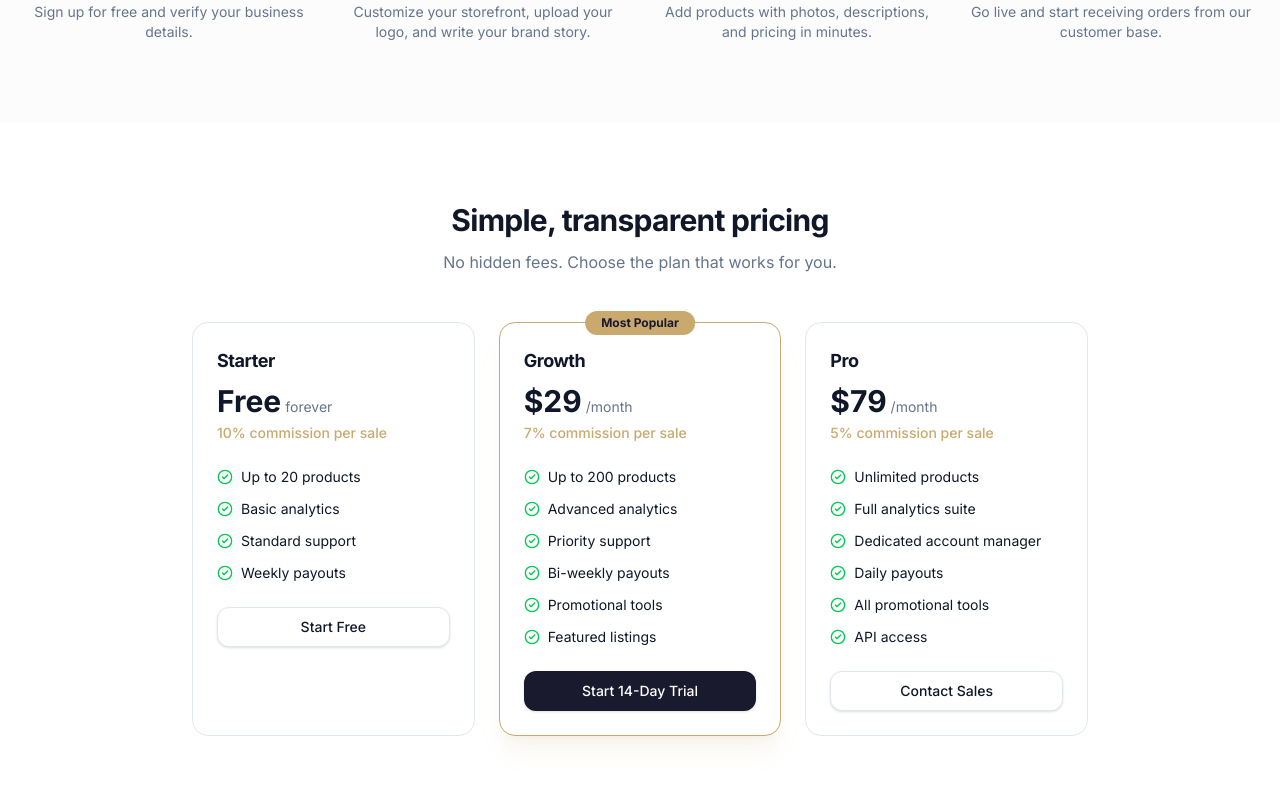
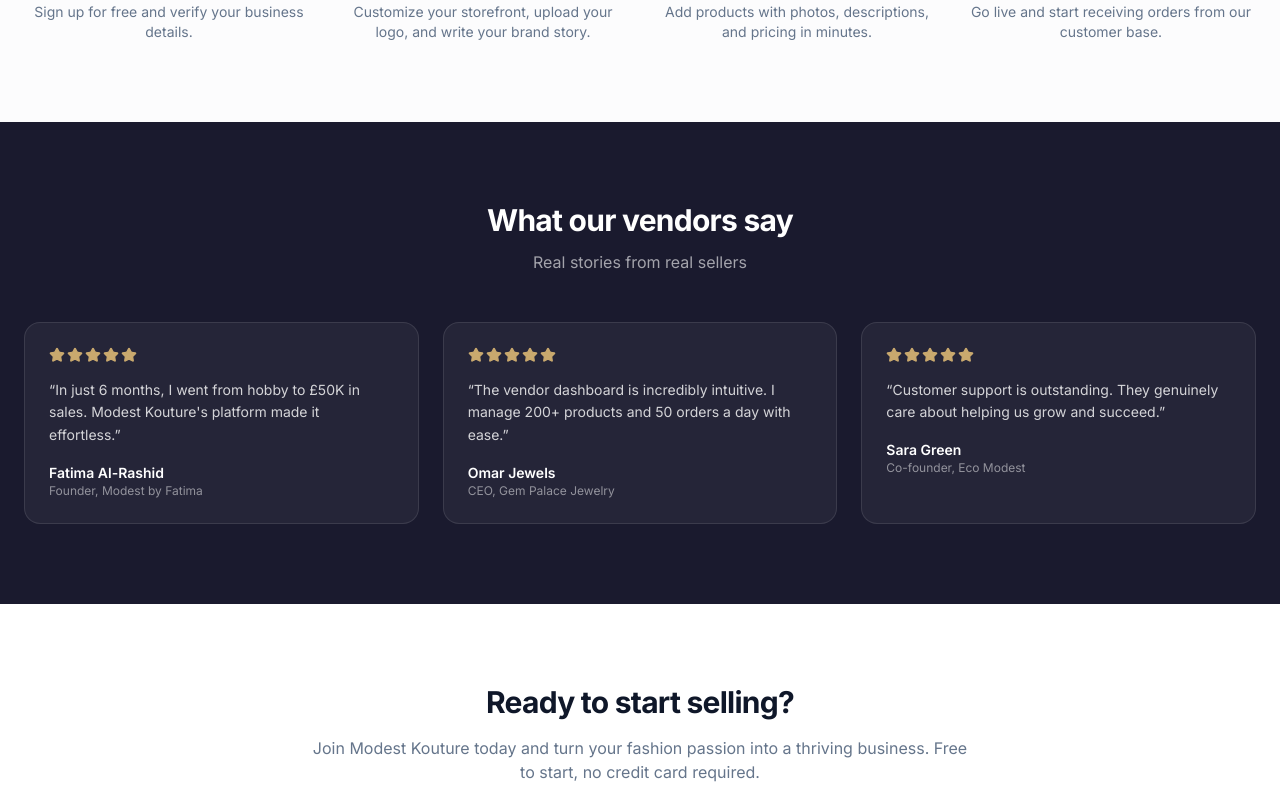
Before and after one commit to Rayannnzn/Modest-Koture, a Next.js app: page /become-a-seller in a window 1280 px wide. Shown: the part 1820-2620 px from the top of the page. Built offline with nearby package versions, Linux system fonts and the light colour scheme; no server answers; a web font is replaced by a local one.

Commit message:
pricing removed

```diff
--- a/app/(store)/become-a-seller/page.tsx
+++ b/app/(store)/become-a-seller/page.tsx
@@ -252,54 +252,7 @@
         </div>
       </section>
 
-      {/* Pricing */}
-      <section className="container mx-auto px-4 lg:px-6 py-20">
-        <div className="text-center mb-12">
-          <h2 className="text-3xl font-bold mb-3">Simple, transparent pricing</h2>
-          <p className="text-muted-foreground">No hidden fees. Choose the plan that works for you.</p>
-        </div>
-        <div className="grid grid-cols-1 md:grid-cols-3 gap-6 max-w-4xl mx-auto">
-          {plans.map((plan) => (
-            <div
-              key={plan.name}
-              className={`relative rounded-2xl border p-6 ${
-                plan.highlighted
-                  ? "border-[#c9a96e] shadow-xl shadow-[#c9a96e]/10 bg-white"
-                  : "border-border bg-white"
-              }`}
-            >
-              {plan.highlighted && (
-                <div className="absolute -top-3 left-1/2 -translate-x-1/2 px-4 py-1 bg-[#c9a96e] text-[#1a1a2e] text-xs font-bold rounded-full">
-                  Most Popular
-                </div>
-              )}
-              <div className="mb-6">
-                <h3 className="font-bold text-lg">{plan.name}</h3>
-                <div className="flex items-baseline gap-1 mt-2">
-                  <span className="text-3xl font-bold">{plan.price}</span>
-                  <span className="text-muted-foreground text-sm">{plan.period}</span>
-                </div>
-                <p className="text-sm text-[#c9a96e] font-medium mt-1">{plan.commission} commission per sale</p>
-              </div>
-              <ul className="space-y-3 mb-6">
-                {plan.features.map((feature) => (
-                  <li key={feature} className="flex items-center gap-2 text-sm">
-                    <CheckCircle2 className="h-4 w-4 text-green-500 flex-shrink-0" />
-                    {feature}
-                  </li>
-                ))}
-              </ul>
-              <Button
-                asChild
-                className={`w-full ${plan.highlighted ? "bg-[#1a1a2e] hover:bg-[#1a1a2e]/90" : ""}`}
-                variant={plan.highlighted ? "default" : "outline"}
-              >
-                <Link href="/register">{plan.cta}</Link>
-              </Button>
-            </div>
-          ))}
-        </div>
-      </section>
+
 
       {/* Testimonials */}
       <section className="bg-[#1a1a2e] py-20">
```
